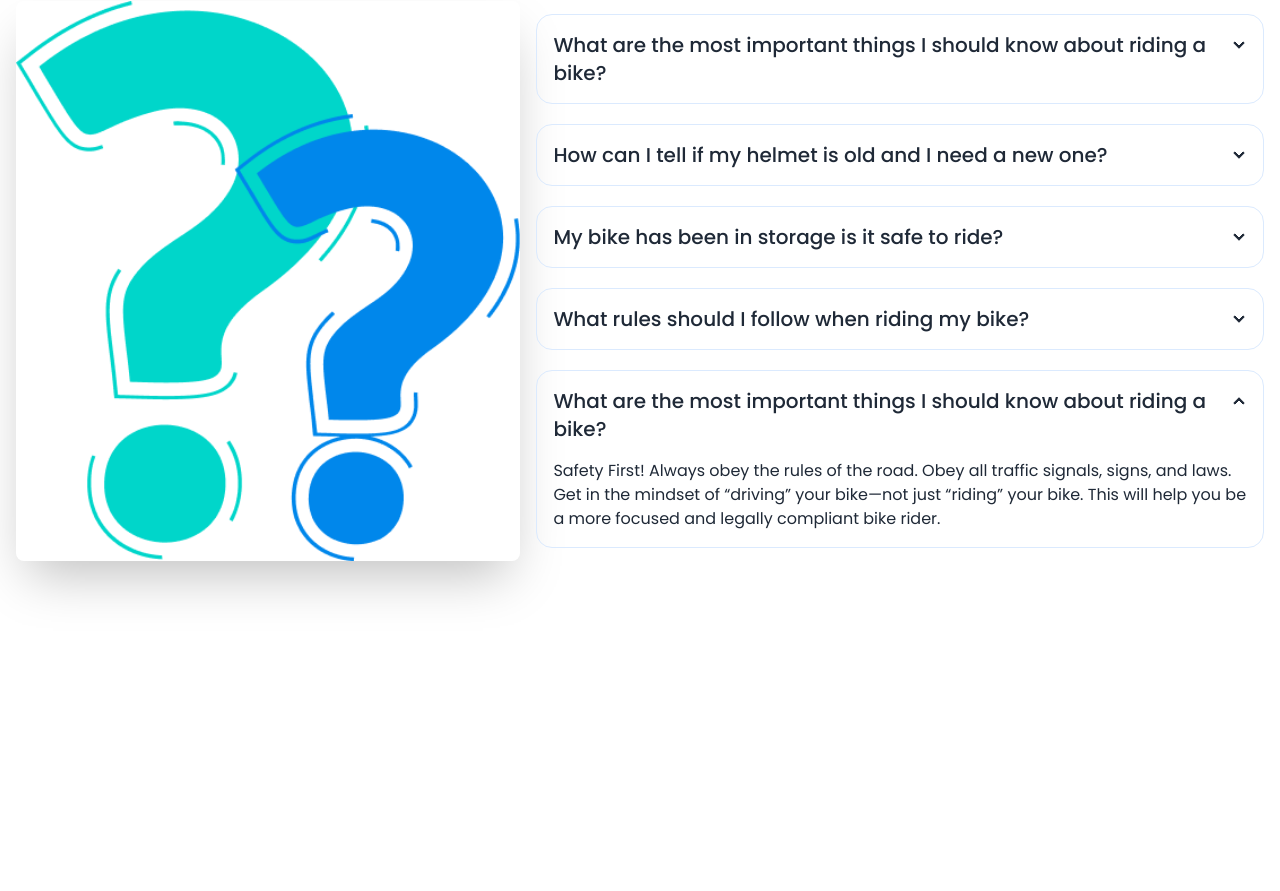
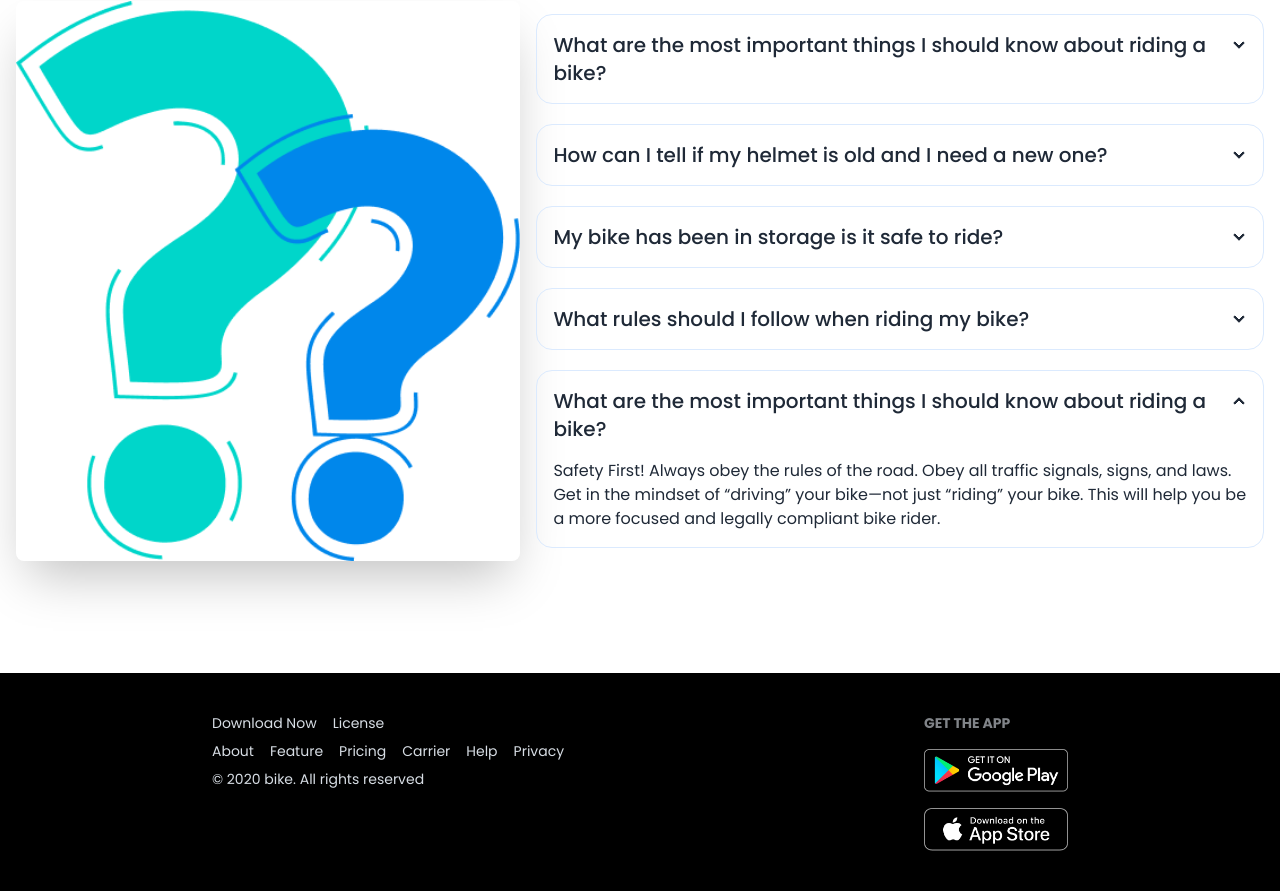
Before and after one commit to MrHasib1/Bike-Zone-with-DaisiUI, a plain HTML site: page index.html in a window 1280 px wide. Shown: the part 1541-2432 px from the top of the page. Before the commit the page ends 2214 px from the top, so only its background shows below. Drawn offline with nearby package versions, Linux system fonts and the light colour scheme.

Commit message:
footer section done

```diff
--- a/index.html
+++ b/index.html
@@ -342,6 +342,41 @@
       </section>
     </main>
     <!-- footer Section -->
-    <footer></footer>
+    <footer>
+      <footer class="footer bg-black text-neutral-content p-10 justify-around">
+        <aside>
+          <div class="flex flex-row space-x-4">
+            <ul class="flex space-x-4">
+              <li class="hover:text-blue-500 cursor-pointer">Download Now</li>
+              <li class="hover:text-blue-500 cursor-pointer">License</li>
+            </ul>
+          </div>
+          <div class="flex flex-row space-x-4">
+            <ul class="flex space-x-4">
+              <li class="hover:text-blue-500 cursor-pointer">About</li>
+              <li class="hover:text-blue-500 cursor-pointer">Feature</li>
+              <li class="hover:text-blue-500 cursor-pointer">Pricing</li>
+              <li class="hover:text-blue-500 cursor-pointer">Carrier</li>
+              <li class="hover:text-blue-500 cursor-pointer">Help</li>
+              <li class="hover:text-blue-500 cursor-pointer">Privacy</li>
+            </ul>
+          </div>
+          <div class="flex flex-row space-x-4">
+            <ul class="flex space-x-4">
+              <li class="hover:text-blue-500 cursor-pointer">
+                © 2020 bike. All rights reserved
+              </li>
+            </ul>
+          </div>
+        </aside>
+        <nav>
+          <h6 class="footer-title">Get The App</h6>
+          <div class="grid grid-cols-1 gap-4">
+            <a><img class="w-36" src="images/others/android.png" alt="" /> </a>
+            <a><img class="w-36" src="images/others/ios.png" alt="" /></a>
+          </div>
+        </nav>
+      </footer>
+    </footer>
   </body>
 </html>
```
